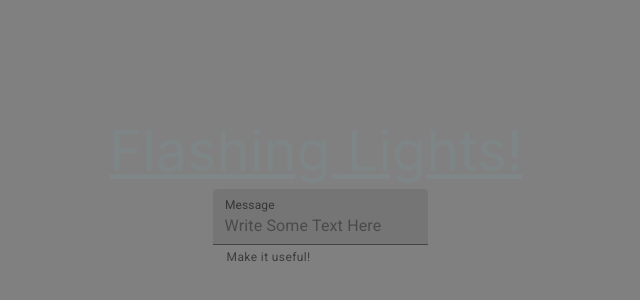
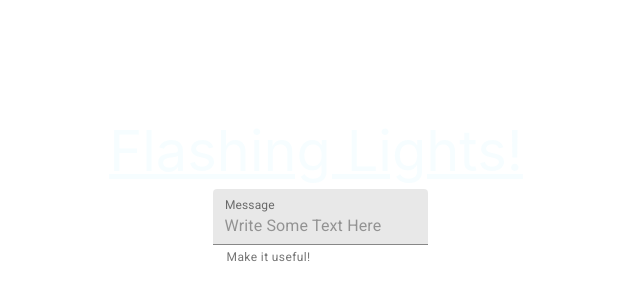
Before and after one commit to Walker-TW/Flashing-Lights, a React (Create React App) app: page / in a window 1280 px wide. Shown: the part 206-506 px from the top of the page, without its empty margins (324-964 px from the left). Built offline with nearby package versions, Linux system fonts and the light colour scheme.

Commit message:
Refactor of Text Entry

```diff
--- a/src/App.css
+++ b/src/App.css
@@ -1,6 +1,6 @@
 .App {
   text-align: center;
-  background-color: grey;
+  background-color: white;
   min-height: 100vh;
   display: flex;
   flex-direction: column;
@@ -11,7 +11,7 @@
 .App-header {
   display: flex;
   flex-direction: column;
-  align-items: center;
+  align-items: flex-start;
   justify-content: center;
   font-size: calc(40px + 2vmin);
   color: white;
--- a/src/App.tsx
+++ b/src/App.tsx
@@ -1,5 +1,5 @@
 import React from 'react';
-import TextField from '@material-ui/core/TextField';
+import { TextEntry } from './Components/TextEntry'
 import './App.css';
 
 function App() {
@@ -16,19 +16,7 @@ function App() {
         </a>
       </header>
       <div>
-      <TextField
-          id="filled-full-width"
-          label="Message"
-          style={{ margin: 4 }}
-          placeholder="Write Some Text Here"
-          helperText="Make it useful!"
-          fullWidth
-          margin="normal"
-          InputLabelProps={{
-            shrink: true,
-          }}
-          variant="filled"
-        />
+        <TextEntry/>
       </div>
     </div>
   );
--- /dev/null
+++ b/src/Components/TextEntry.tsx
@@ -0,0 +1,20 @@
+import React from 'react';
+import TextField from '@material-ui/core/TextField';
+
+export function TextEntry() {
+    return (
+        <TextField
+        id="filled-full-width"
+        label="Message"
+        style={{ margin: 4 }}
+        placeholder="Write Some Text Here"
+        helperText="Make it useful!"
+        fullWidth
+        margin="normal"
+        InputLabelProps={{
+          shrink: true,
+        }}
+        variant="filled"
+      />
+    );
+}
```
Also changed, not shown: src/Components/TextEntry.css (added), 2 other files (tests, documents, lock files or other folders).
